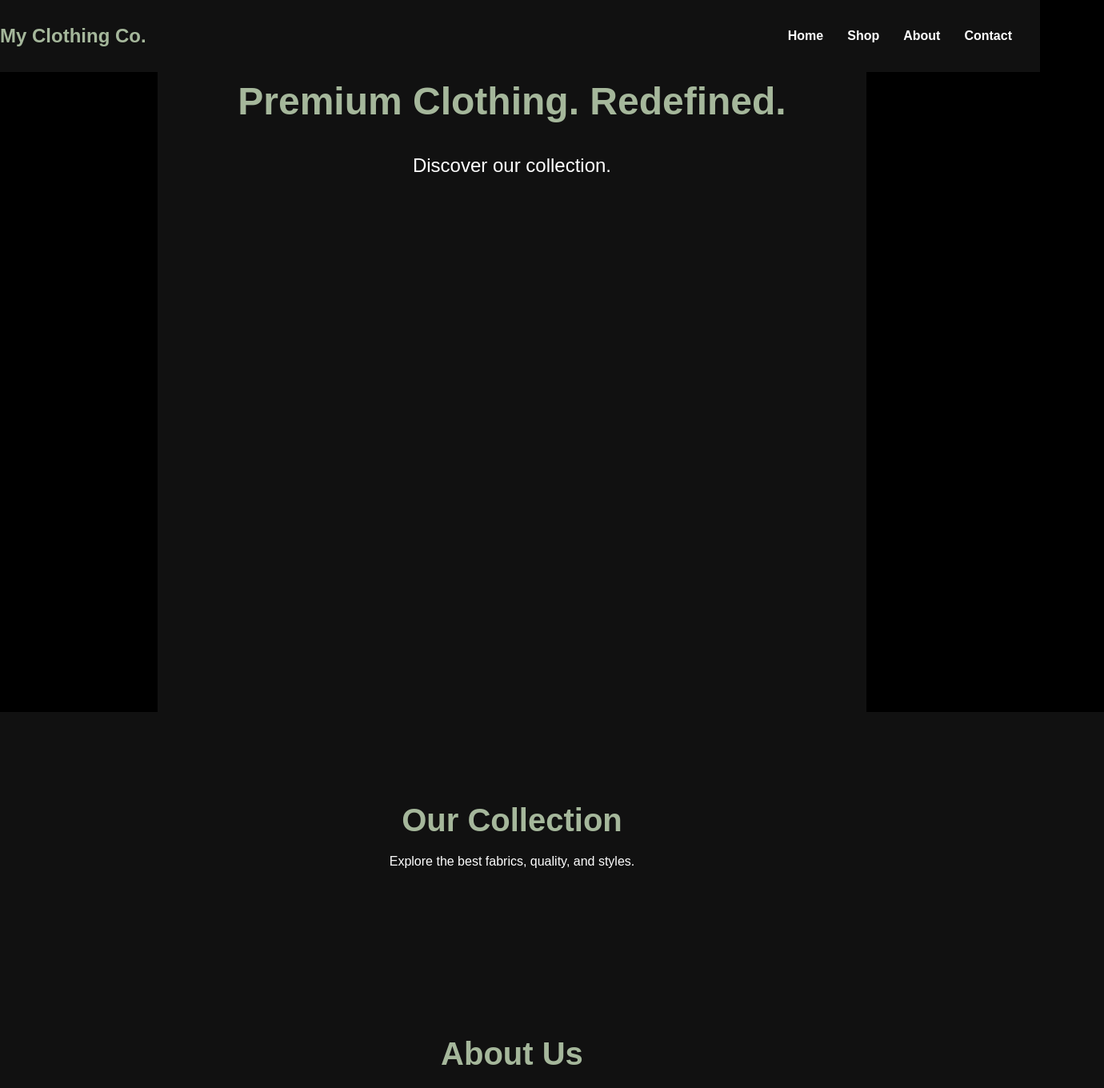
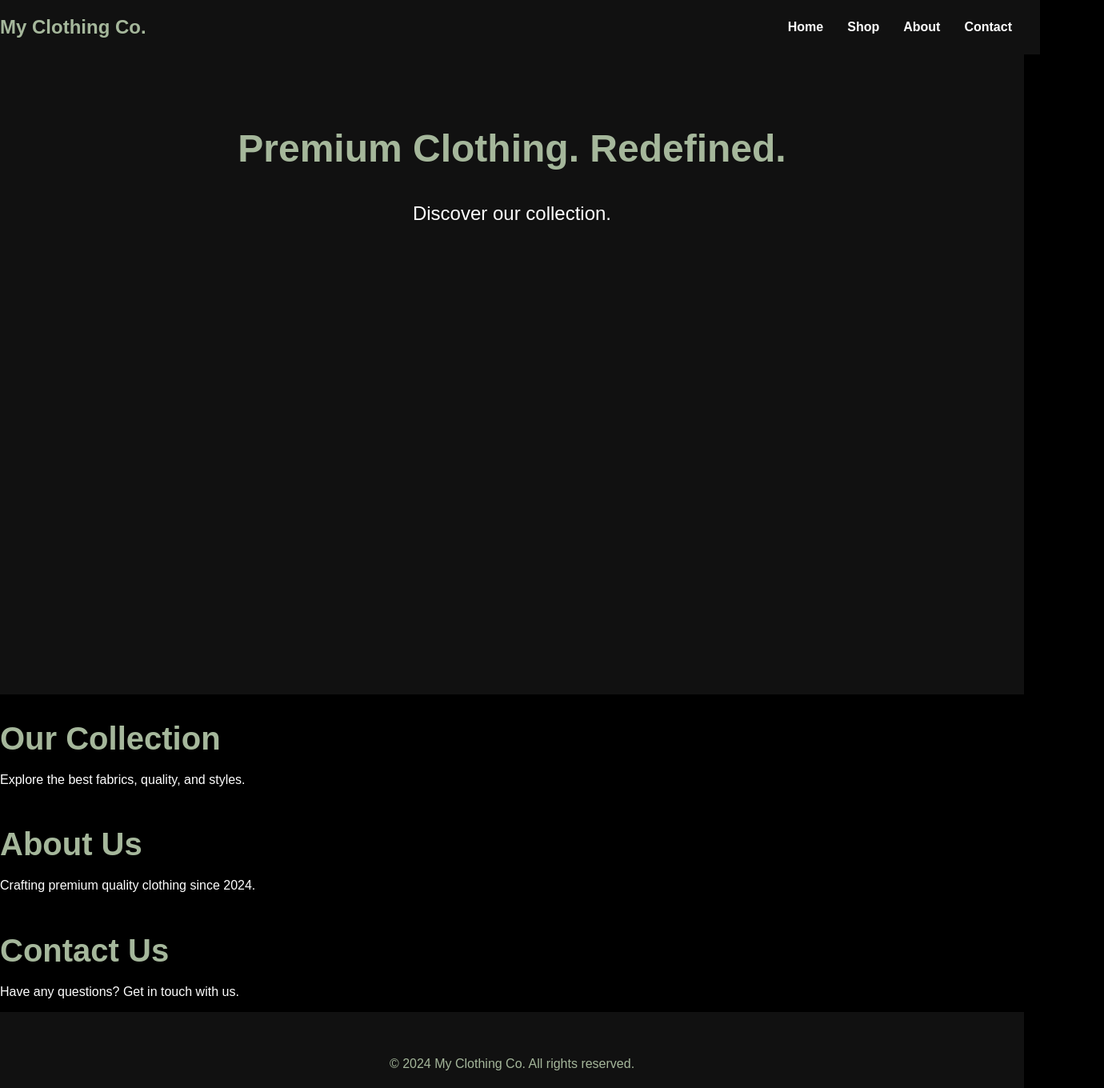
Before and after one commit to brettulin/amplify, a React (Create React App) app: page / in a window 1280 px wide. Shown: the top 1360 px of the page at 80% size, 1380 px wide, since content can reach past the window. Built offline with nearby package versions, Linux system fonts and the light colour scheme.

Commit message:
trying to fix some gui stuff

```diff
--- a/src/App.css
+++ b/src/App.css
@@ -35,7 +35,10 @@ header {
 
 nav ul {
   display: flex;
+  justify-content: center;
   list-style: none;
+  padding: 0;
+  margin: 0;
 }
 
 nav ul li {
@@ -46,6 +49,7 @@ nav ul li a {
   color: #fff;
   text-decoration: none;
   font-weight: bold;
+  transition: color 0.3s ease;
 }
 
 nav ul li a:hover {
@@ -59,9 +63,10 @@ nav ul li a:hover {
   flex-direction: column;
   justify-content: center;
   align-items: center;
-  padding: 0 100px;
+  padding: 0;
   text-align: center;
   background-color: #111; /* Slightly lighter black for contrast */
+  width: 100%; /* Take up the full width */
 }
 
 .hero-content h1 {
@@ -74,21 +79,19 @@ nav ul li a:hover {
   margin-top: 10px;
 }
 
+/* Fix the width of scroll animation image */
 .scroll-animation img {
-  max-width: 400px;
+  max-width: 300px; /* Control the size of the image */
   opacity: 0;
   transform: translateY(50px); /* Initial state for animation */
   transition: transform 1s ease-out, opacity 1s ease-out;
 }
 
 /* Sections */
+/* General Section Width */
 .section {
-  padding: 80px 100px;
-  background-color: #111;
-  text-align: center;
-  width: 100%;
+  width: 100%; /* Make sure all sections take up full width */
 }
-
 .section h2 {
   font-size: 2.5em;
   margin-bottom: 20px;
--- a/src/App.js
+++ b/src/App.js
@@ -1,7 +1,6 @@
 import React, { useEffect } from 'react';
 import './App.css';
 import { scrollAnimation } from './scrollAnimation';
-<img src="/shirt.png" alt="Shirt" id="animated-shirt" />
 
 
 
```
